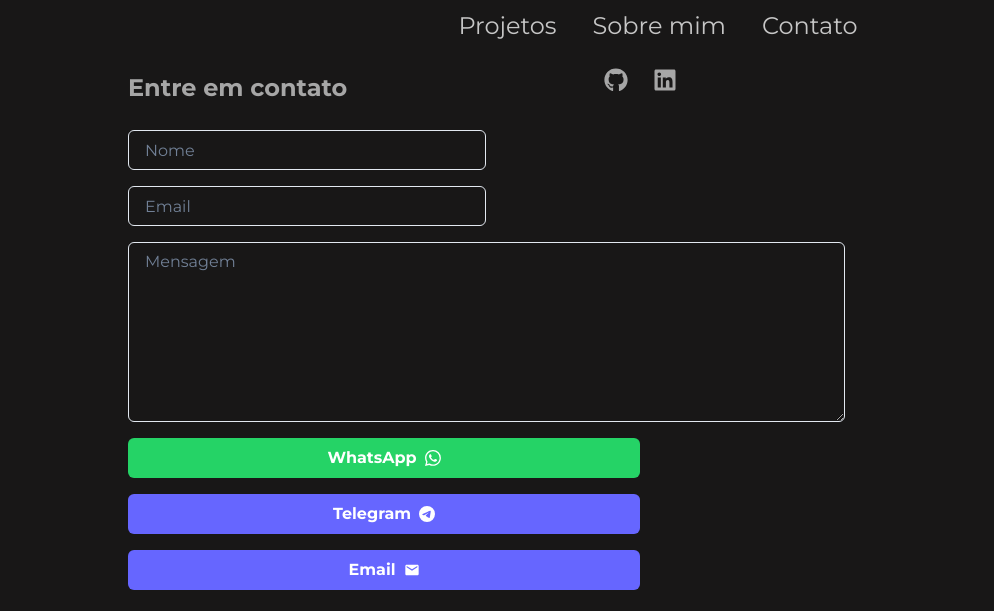
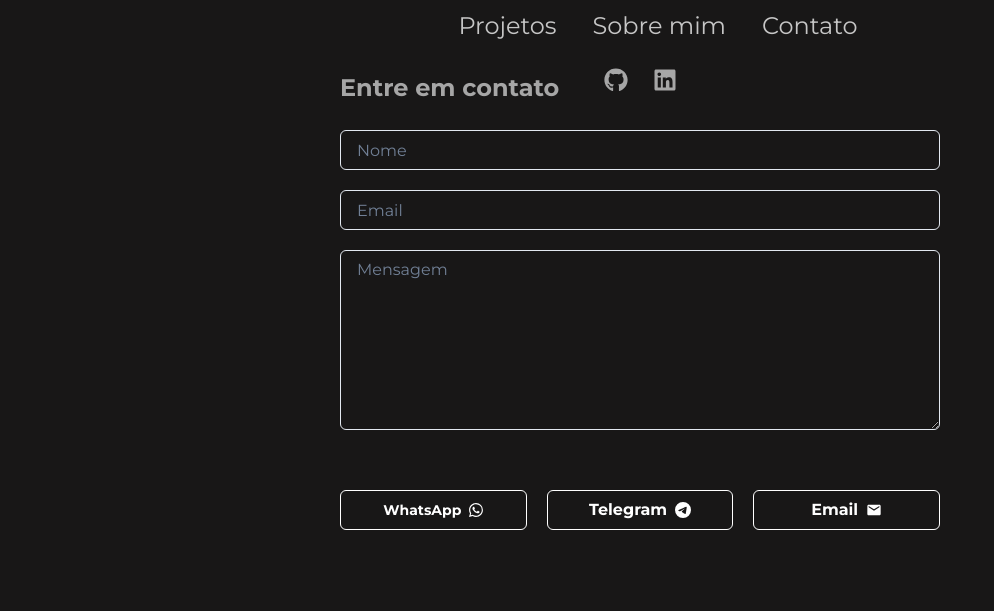
Before and after one commit to gaabscps/gabs-portifolio, a Next.js app: page /contact in a window 1280 px wide. Shown: the part 265-876 px from the top of the page, without its empty margins (0-994 px from the left). Built offline with nearby package versions, Linux system fonts and the light colour scheme.

Commit message:
💄 Styling contact me section

```diff
--- a/src/app/contact/page.tsx
+++ b/src/app/contact/page.tsx
@@ -1,7 +1,15 @@
 "use client";
 
 import { useLanguage } from "@/context/language";
-import { Box, Button, Flex, Input, Text, Textarea, useMediaQuery } from "@chakra-ui/react";
+import {
+  Box,
+  Button,
+  Flex,
+  Input,
+  Text,
+  Textarea,
+  useMediaQuery,
+} from "@chakra-ui/react";
 import { useState } from "react";
 import { BsTelegram, BsWhatsapp } from "react-icons/bs";
 import { MdEmail } from "react-icons/md";
@@ -14,7 +22,6 @@ export default function Home() {
   });
 
   const { translations } = useLanguage();
-  const isDesktop = useMediaQuery("(min-width: 1023px)")[0];
 
   const resetForm = () => {
     setForm({
@@ -25,18 +32,18 @@ export default function Home() {
   };
 
   return (
-    <Box className="body-content" as="section">
+    <Box minWidth="600px" className="body-content" as="section">
       <Text fontSize="24px" fontWeight="700">
         {translations?.contact?.title}
       </Text>
       <Box padding="24px 0" as="section">
-        <Flex flexDirection="column" gap="16px">
+        <Flex flexDirection="column" gap="20px">
           <Input
             onChange={(e) => {
               setForm({ ...form, name: e.target.value });
             }}
             value={form.name}
-          w={isDesktop ? "35%" : "100%"}
+            w="100%"
             placeholder={translations?.contact?.nameInputLabel}
           />
           <Input
@@ -44,7 +51,7 @@ export default function Home() {
               setForm({ ...form, email: e.target.value });
             }}
             value={form.email}
-          w={isDesktop ? "35%" : "100%"}
+            w="100%"
             placeholder={translations?.contact?.emailInputLabel}
           />
           <Textarea
@@ -53,15 +60,18 @@ export default function Home() {
             }}
             value={form.message}
             height="180px"
-            w={isDesktop ? "70%" : "100%"}
+            w="100%"
             placeholder={translations?.contact?.messageInputLabel}
           />
+          <Flex p="40px 0" gap={"20px"}>
             <Button
-            w={isDesktop ? "50%" : "100%"}
-            bg="#25D366"
+              fontSize="14px"
+              w="100%"
+              bg="transparent"
               color="white"
-            _hover={{ bg: "#36c26a" }}
-            _active={{ bg: "#0fe961" }}
+              border={"solid 1px white"}
+              _hover={{ border: "solid 1px #36c26a", color: "#36c26a" }}
+              _active={{ border: "solid 1px #0fe961", color: "#0fe961" }}
               onClick={() => {
                 window.open(
                   `https://wa.me/5519999388761?text=%20${form.name}%20${form.email}%0AMensagem:%20${form.message}`
@@ -75,11 +85,12 @@ export default function Home() {
               </Box>
             </Button>
             <Button
-            w={isDesktop ? "50%" : "100%"}
-            bg="#6666ff"
+              w="100%"
+              bg="transparent"
               color="white"
-            _hover={{ bg: "#6699ff" }}
-            _active={{ bg: "#6633ff" }}
+              border={"solid 1px white"}
+              _hover={{ border: "solid 1px #6699ff", color: "#6699ff" }}
+              _active={{ border: "solid 1px #3366ff", color: "#3366ff" }}
               onClick={() => {
                 window.open("https://t.me/gaabscps");
                 resetForm();
@@ -91,11 +102,12 @@ export default function Home() {
               </Box>
             </Button>
             <Button
-            w={isDesktop ? "50%" : "100%"}
-            bg="#6666ff"
+              w="100%"
+              backgroundColor={'transparent'}
               color="white"
-            _hover={{ bg: "#6699ff" }}
-            _active={{ bg: "#6633ff" }}
+              border={"solid 1px white"}
+              _hover={{ border: "solid 1px #AC6BED", color: "#AC6BED" }}
+              _active={{ border: "solid 1px #C3ACDA", color: "#C3ACDA" }}
               onClick={() => {
                 window.open(
                   `mailto:gaabscps@gmail.com?subject=Contato&body=Nome:%20${form.name}%0AEmail:%20${form.email}%0AMensagem:%20${form.message}`
@@ -109,6 +121,7 @@ export default function Home() {
               </Box>
             </Button>
           </Flex>
+        </Flex>
       </Box>
     </Box>
   );
```
Lines whose indentation alone changed are shown as unchanged.
